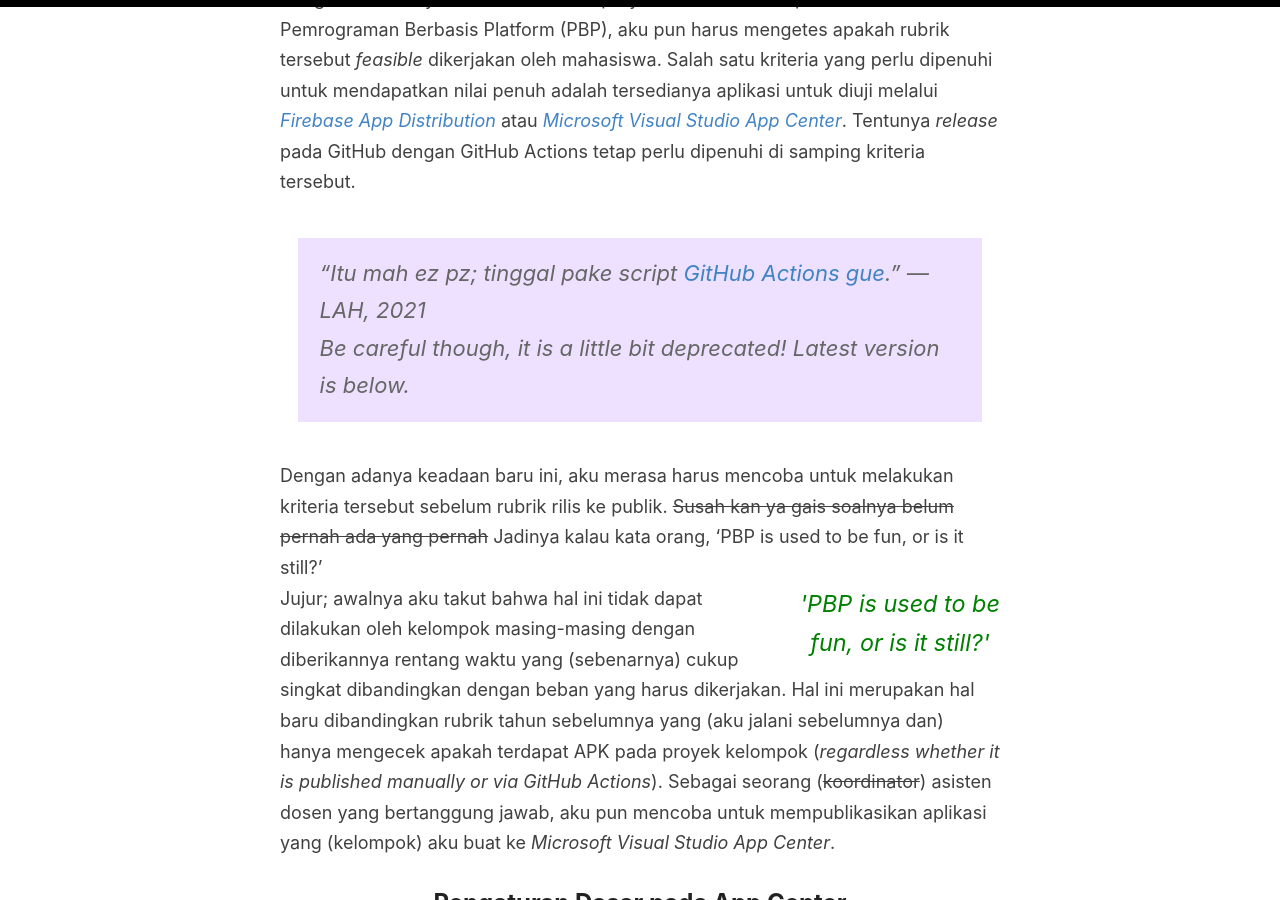
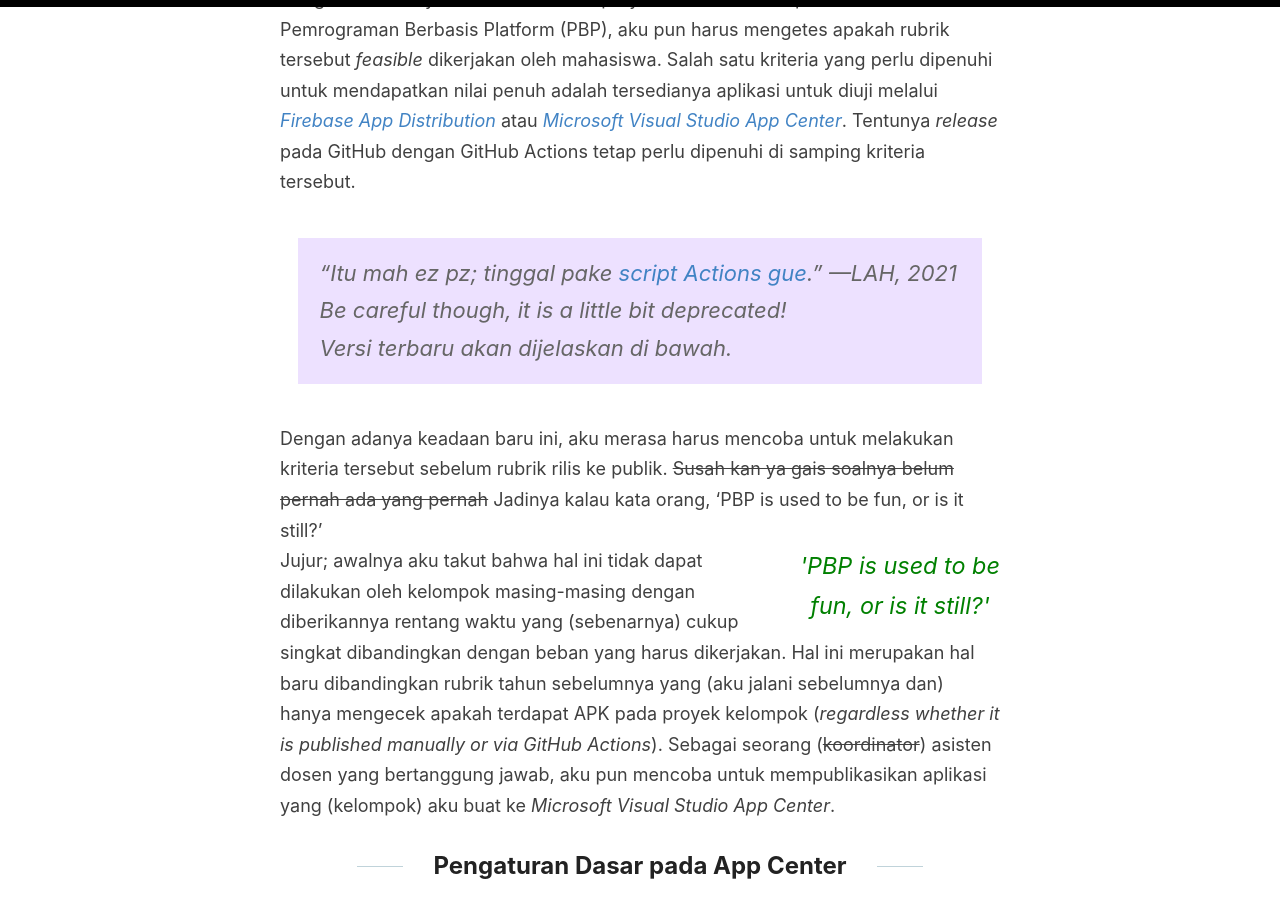
Before and after one commit to determinedguy/cecoret, a Jekyll site: the page built from _posts/2022-11-19-flutter-at-app-center.md, in a window 1280 px wide and 900 px high, scrolled down 530 px. Built offline with Jekyll 4.4.1, drawn with Linux system fonts in a browser that asks for light colours.

Commit message:
fix: text

```diff
--- a/_posts/2022-11-19-flutter-at-app-center.md
+++ b/_posts/2022-11-19-flutter-at-app-center.md
@@ -8,7 +8,7 @@ categories: [Flutter, PBP]
 
 Dengan berlakunya rubrik baru untuk proyek akhir semester pada mata kuliah Pemrograman Berbasis Platform (PBP), aku pun harus mengetes apakah rubrik tersebut *feasible* dikerjakan oleh mahasiswa. Salah satu kriteria yang perlu dipenuhi untuk mendapatkan nilai penuh adalah tersedianya aplikasi untuk diuji melalui [*Firebase App Distribution*](https://firebase.google.com/docs/app-distribution) atau [*Microsoft Visual Studio App Center*](https://appcenter.ms/). Tentunya *release* pada GitHub dengan GitHub Actions tetap perlu dipenuhi di samping kriteria tersebut.
 
-> "Itu mah ez pz; tinggal pake script [GitHub Actions gue](https://gist.github.com/determinedguy/68b9a39b49099222f7c4b12eb617c643)." —LAH, 2021<br /> *Be careful though, it is a little bit deprecated! Latest version is below.*
+> "Itu mah ez pz; tinggal pake [*script* Actions gue](https://gist.github.com/determinedguy/68b9a39b49099222f7c4b12eb617c643)." —LAH, 2021<br /> *Be careful though, it is a little bit deprecated!*<br /> Versi terbaru akan dijelaskan di bawah.
 
 Dengan adanya keadaan baru ini, aku merasa harus mencoba untuk melakukan kriteria tersebut sebelum rubrik rilis ke publik. ~~Susah kan ya gais soalnya belum pernah ada yang pernah~~ Jadinya kalau kata orang, {% include pullquote.html quote="'PBP is used to be fun, or is it still?'" %} Jujur; awalnya aku takut bahwa hal ini tidak dapat dilakukan oleh kelompok masing-masing dengan diberikannya rentang waktu yang (sebenarnya) cukup singkat dibandingkan dengan beban yang harus dikerjakan. Hal ini merupakan hal baru dibandingkan rubrik tahun sebelumnya yang (aku jalani sebelumnya dan) hanya mengecek apakah terdapat APK pada proyek kelompok (*regardless whether it is published manually or via GitHub Actions*). Sebagai seorang (~~koordinator~~) asisten dosen yang bertanggung jawab, aku pun mencoba untuk mempublikasikan aplikasi yang (kelompok) aku buat ke *Microsoft Visual Studio App Center*.
 
```
